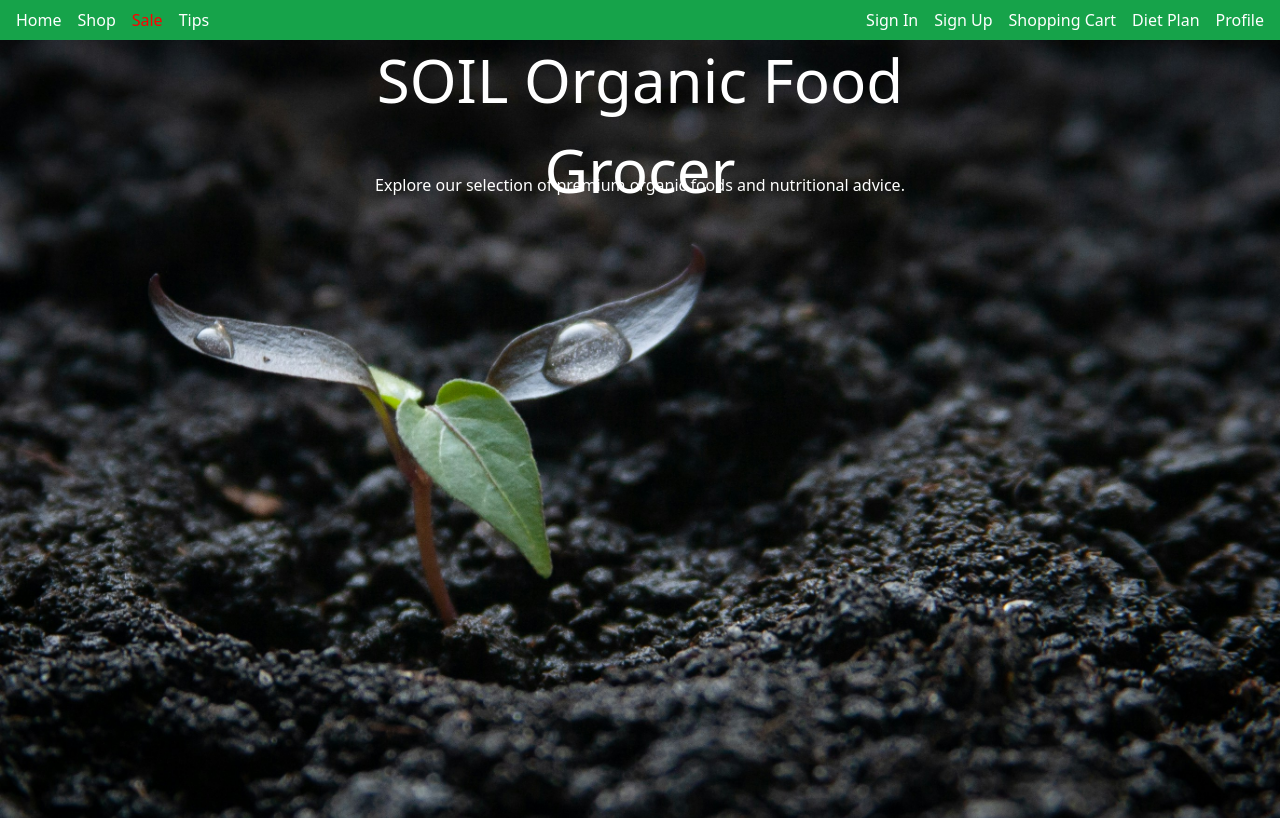
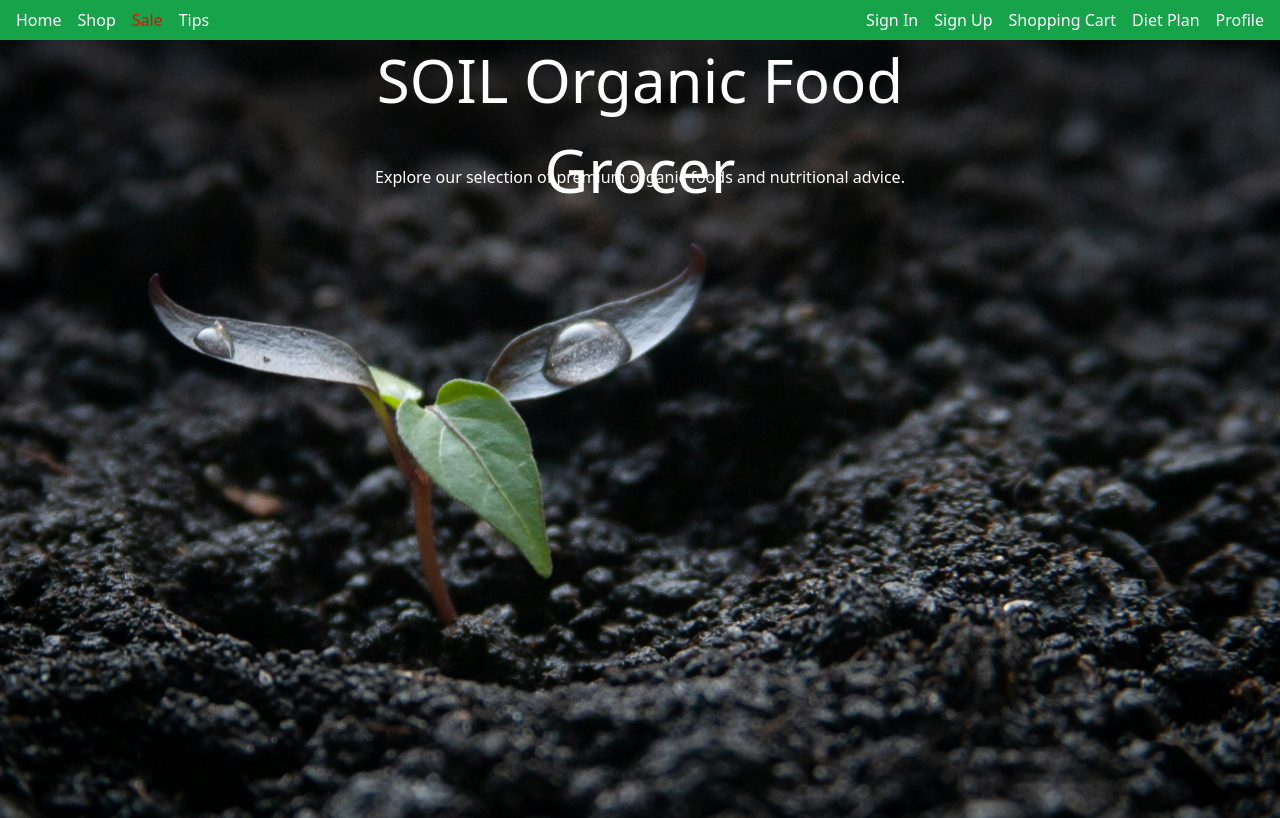
Before and after one commit to Thomas-Saleh/SOIL-Web-App, a React (Create React App) app in the folder s4006031-s3928350-a2/React/: page / in a window 1280 px wide. Shown: the top 818 px of the page. Built offline with nearby package versions, Linux system fonts and the light colour scheme.

Commit message:
testing commit

```diff
--- a/s4006031-s3928350-a2/React/src/index.css
+++ b/s4006031-s3928350-a2/React/src/index.css
@@ -21,7 +21,7 @@
 
 .description {
   position: absolute;
-  top: 17%;
+  top: 16%;
   left: 50%;
   transform: translate(-50%, -50%);
   color: white; /* Optional: Set text color */
```
